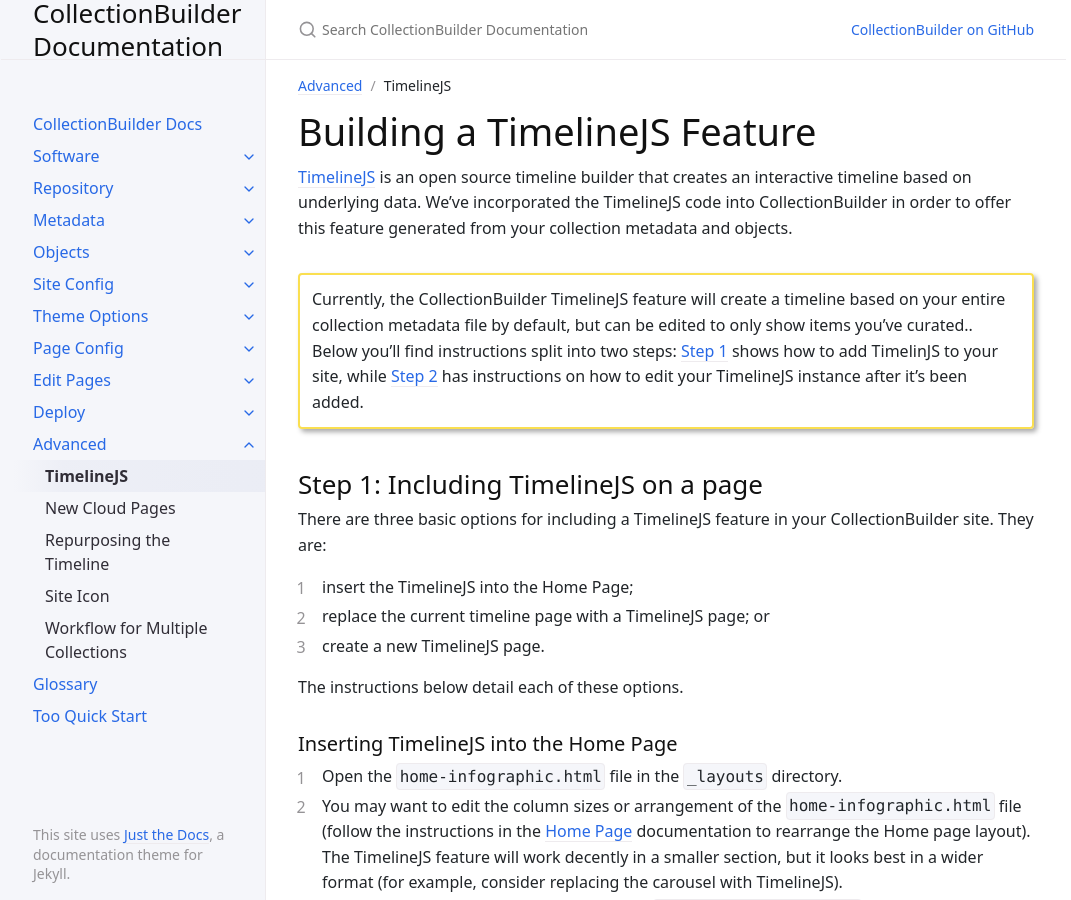
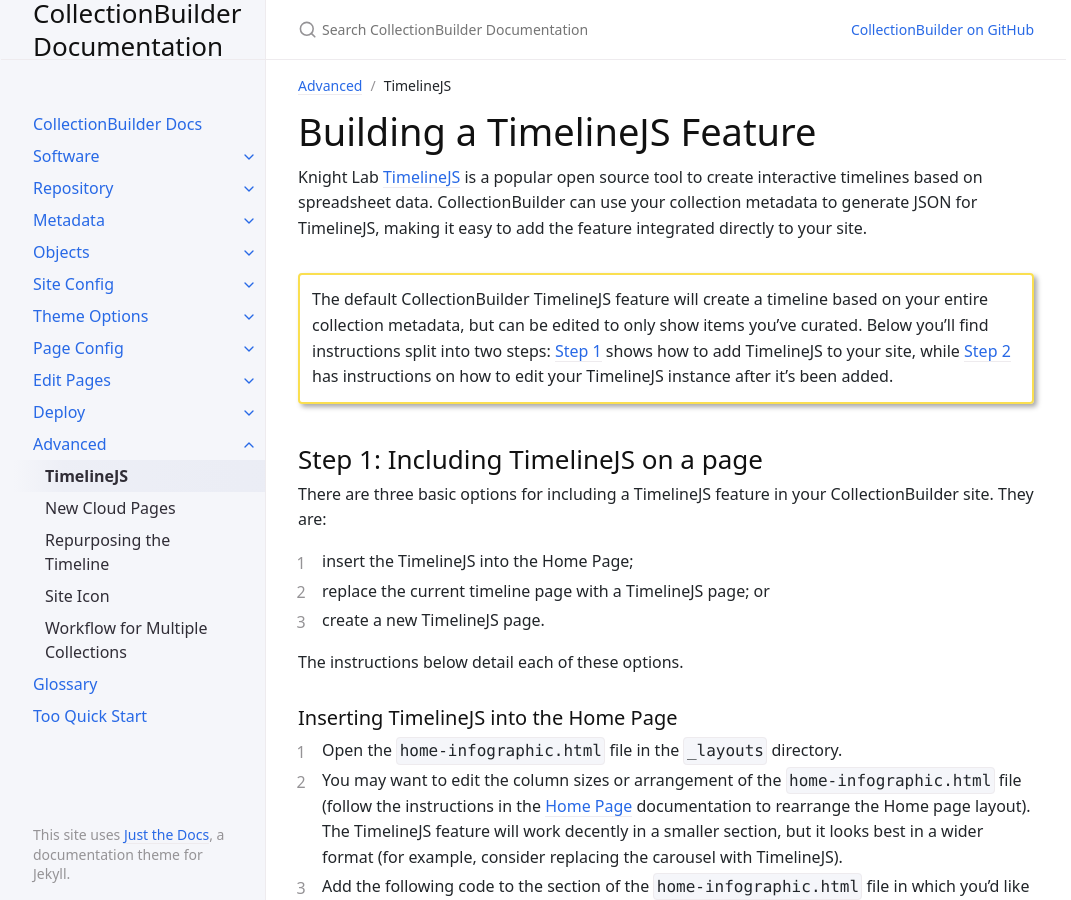
Before and after one commit to CollectionBuilder/cb-docs, a Jekyll site: the page built from docs/advanced/timelinejs.md, in a window 1280 px wide and 900 px high. Shown: the whole window, without its empty margins (106-1177 px from the left). Built offline with Jekyll 4.4.1, drawn with Linux system fonts in a browser that asks for light colours.

Commit message:
feedback edits

```diff
--- a/docs/advanced/timelinejs.md
+++ b/docs/advanced/timelinejs.md
@@ -6,12 +6,12 @@ nav_order: 1
 
 # Building a TimelineJS Feature
 
-[TimelineJS](http://timeline.knightlab.com/) is an open source timeline builder that creates an interactive timeline based on underlying data.
-We've incorporated the TimelineJS code into CollectionBuilder in order to offer this feature generated from your collection metadata and objects.
+Knight Lab [TimelineJS](http://timeline.knightlab.com/) is a popular open source tool to create interactive timelines based on spreadsheet data.
+CollectionBuilder can use your collection metadata to generate JSON for TimelineJS, making it easy to add the feature integrated directly to your site.
 
 {:.alert .alert-yellow}
-Currently, the CollectionBuilder TimelineJS feature will create a timeline based on your entire collection metadata file by default, but can be edited to only show items you've curated..
-Below you'll find instructions split into two steps: [Step 1](#step-1-including-timelinejs-on-a-page) shows how to add TimelinJS to your site, while [Step 2](#step-2-curating-your-timeline) has instructions on how to edit your TimelineJS instance after it's been added.
+The default CollectionBuilder TimelineJS feature will create a timeline based on your entire collection metadata, but can be edited to only show items you've curated.
+Below you'll find instructions split into two steps: [Step 1](#step-1-including-timelinejs-on-a-page) shows how to add TimelineJS to your site, while [Step 2](#step-2-curating-your-timeline) has instructions on how to edit your TimelineJS instance after it's been added.
 
 ## Step 1: Including TimelineJS on a page
 
```
Also changed, not shown: docs/objects/cdm-objects.md (+2 -2 lines).
